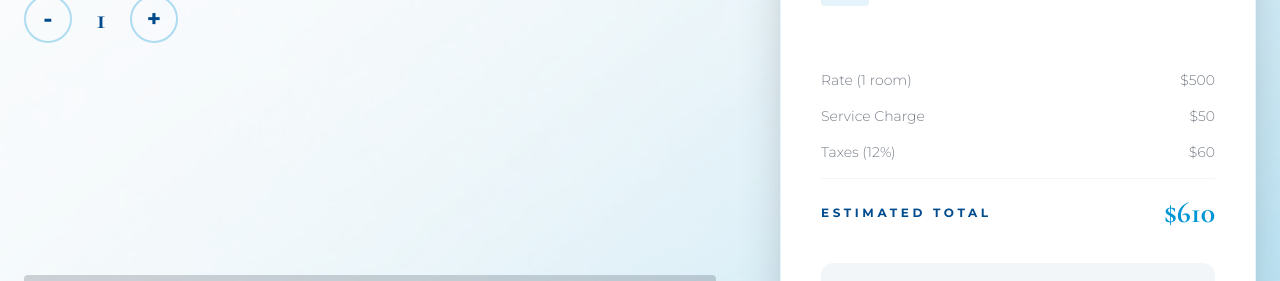
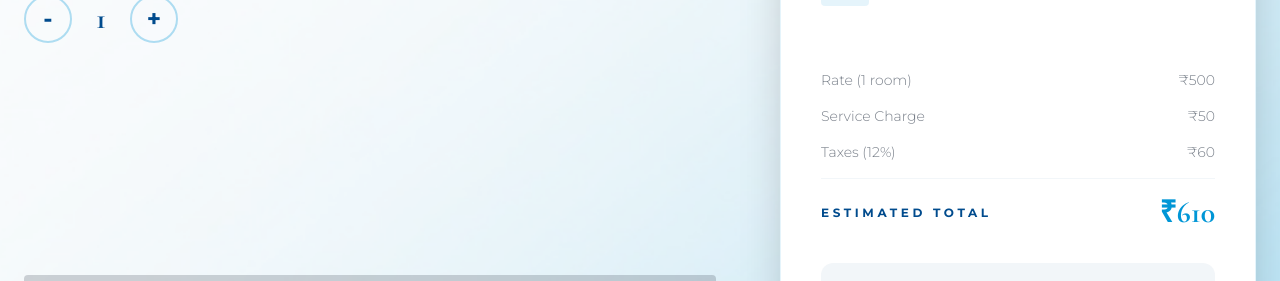
Before and after one commit to surya-20066/ocean_blue, a React (Vite) app: page /book-now in a window 1280 px wide. Shown: the part 461-742 px from the top of the page. Built offline with nearby package versions, Linux system fonts and the light colour scheme.

Commit message:
Change dollar to rupee symbol in Suites and Booking, rename Book Now to Reserve in mobile navbar

```diff
--- a/src/components/Navbar.jsx
+++ b/src/components/Navbar.jsx
@@ -110,7 +110,7 @@ const Navbar = () => {
                 ))}
                 <Link to="/book-now" onClick={() => setMobileMenuOpen(false)}>
                   <button className="w-full blue-gradient text-white py-4 px-12 rounded font-bold uppercase tracking-[0.2em] text-lg font-body">
-                    Book Now
+                    Reserve
                   </button>
                 </Link>
               </nav>
--- a/src/components/Suites.jsx
+++ b/src/components/Suites.jsx
@@ -7,7 +7,7 @@ const suites = [
   {
     id: "oceanic",
     name: "Oceanic Suite",
-    price: "$500",
+    price: "₹500",
     image: "/assets/suite_teal.jpg",
     amenities: [
       { icon: Waves, text: "Unobstructed Ocean View" },
@@ -18,7 +18,7 @@ const suites = [
   {
     id: "horizon",
     name: "Horizon Villa",
-    price: "$850",
+    price: "₹850",
     image: "/assets/suite_warm.png",
     amenities: [
       { icon: Droplets, text: "Infinity Plunge Pool" },
@@ -30,7 +30,7 @@ const suites = [
   {
     id: "penthouse",
     name: "Presidential Penthouse",
-    price: "$1500",
+    price: "₹1500",
     image: "/assets/suite_twin_view.png",
     amenities: [
       { icon: Maximize, text: "Private Rooftop Terrace" },
@@ -111,7 +111,7 @@ const Suites = () => {
               </div>
 
               {/* Top Details */}
-              <div className="absolute top-6 right-6 z-20 bg-blue-dark/60 backdrop-blur-2xl px-4 py-2 rounded-full text-blue-light font-bold text-[10px] tracking-widest border border-blue-light/20 shadow-xl">
+              <div className="absolute top-6 right-6 z-20 bg-white px-4 py-2 rounded-full text-blue-light font-bold text-[10px] tracking-widest border border-blue-light/20 shadow-xl">
                 {suite.price}/NIGHT
               </div>
               {suite.featured && (
@@ -133,11 +133,10 @@ const Suites = () => {
                 </ul>
                 <button
                   onClick={() => handleReserve(suite.id)}
-                  className={`w-full py-3.5 text-[9px] font-bold uppercase tracking-[0.3em] rounded transition-all duration-500 ${
-                  suite.featured
-                    ? "blue-gradient text-white shadow-lg hover:brightness-110"
-                    : "bg-white/5 border border-white/20 text-white hover:bg-blue-light hover:text-blue-dark hover:border-blue-light backdrop-blur-md"
-                }`}>
+                  className={`w-full py-3.5 text-[9px] font-bold uppercase tracking-[0.3em] rounded transition-all duration-500 ${suite.featured
+                      ? "blue-gradient text-white shadow-lg hover:brightness-110"
+                      : "bg-white/5 border border-white/20 text-white hover:bg-blue-light hover:text-blue-dark hover:border-blue-light backdrop-blur-md"
+                    }`}>
                   Reserve Suite
                 </button>
               </div>
--- a/src/pages/Booking.jsx
+++ b/src/pages/Booking.jsx
@@ -123,7 +123,7 @@ const Booking = () => {
                   </div>
                   <div className="flex-grow">
                     <h4 className="text-lg heading-font font-bold">{suite.name}</h4>
-                    <p className="text-blue-light font-bold text-sm">${suite.price} / NIGHT</p>
+                    <p className="text-blue-light font-bold text-sm">₹{suite.price} / NIGHT</p>
                   </div>
                   {bookingData.suiteId === suite.id && <CheckCircle2 className="text-blue-light" />}
                 </div>
@@ -343,19 +343,19 @@ const Booking = () => {
                   <div className="pt-8 space-y-4">
                     <div className="flex justify-between text-sm text-charcoal/60 font-light font-body">
                       <span>Rate ({bookingData.rooms} {bookingData.rooms > 1 ? 'rooms' : 'room'})</span>
-                      <span>${roomTotal}</span>
+                      <span>₹{roomTotal}</span>
                     </div>
                     <div className="flex justify-between text-sm text-charcoal/60 font-light font-body">
                       <span>Service Charge</span>
-                      <span>${serviceCharge}</span>
+                      <span>₹{serviceCharge}</span>
                     </div>
                     <div className="flex justify-between text-sm text-charcoal/60 font-light font-body">
                       <span>Taxes (12%)</span>
-                      <span>${taxes}</span>
+                      <span>₹{taxes}</span>
                     </div>
                     <div className="flex justify-between items-center pt-4 border-t border-blue-dark/5">
                       <p className="text-xs uppercase tracking-[0.3em] font-bold text-blue-dark">Estimated Total</p>
-                      <p className="text-3xl heading-font font-black text-blue-light">${totalPrice}</p>
+                      <p className="text-3xl heading-font font-black text-blue-light">₹{totalPrice}</p>
                     </div>
                   </div>
 
```
